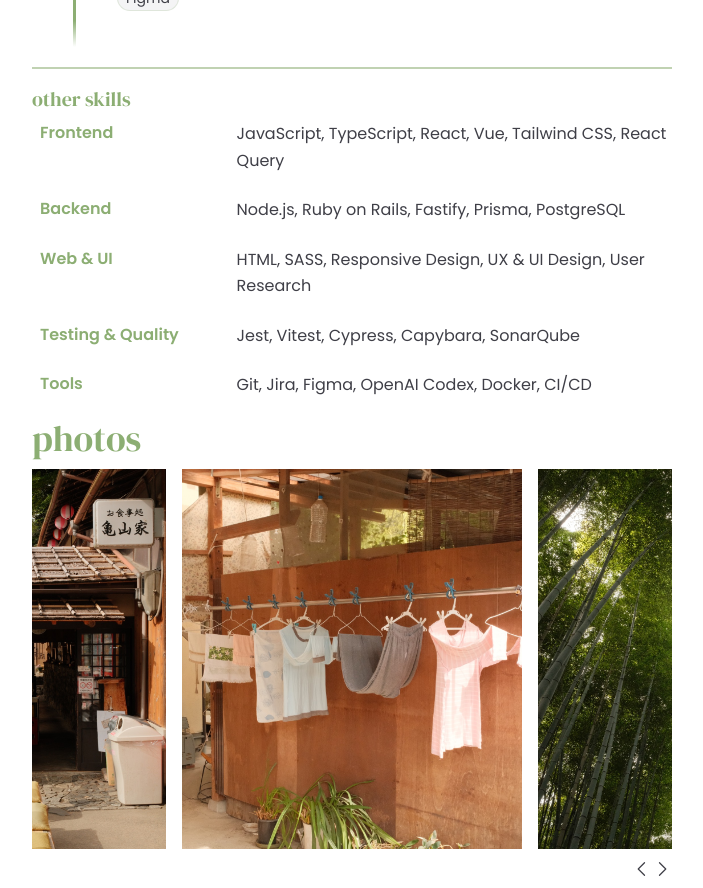
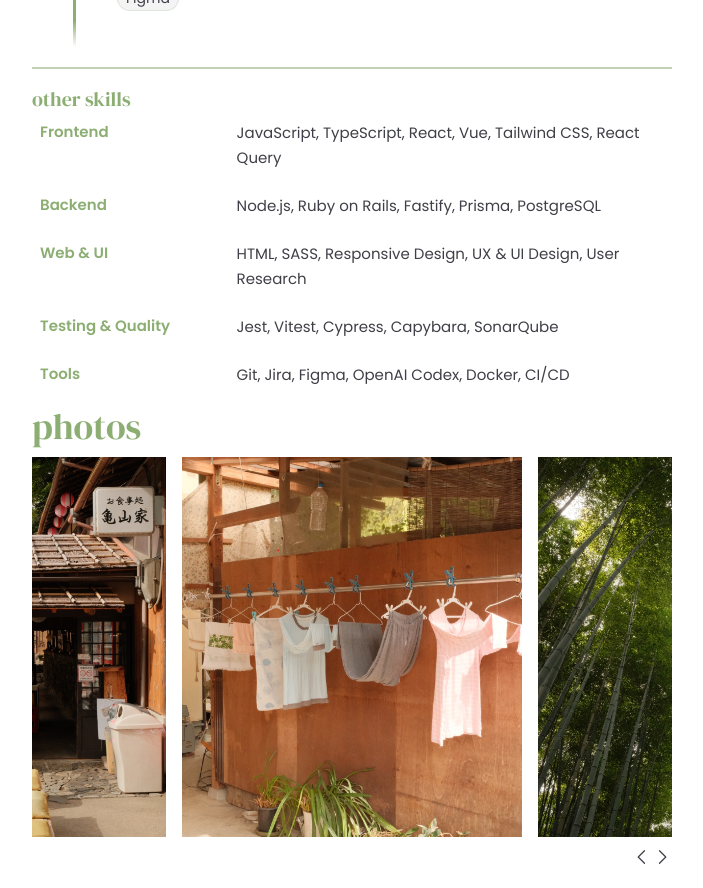
Before and after one commit to Jennykuma/portfolio-site-v2, a React (Vite) app: page / in a window 1280 px wide. Shown: the part 1740-2628 px from the top of the page, without its empty margins (288-991 px from the left). Built offline with nearby package versions, Linux system fonts and the light colour scheme.

Commit message:
Fix skills font size

```diff
--- a/src/styles/main.scss
+++ b/src/styles/main.scss
@@ -138,11 +138,13 @@ section {
 	.label {
 		font-weight: 600;
 		color: var(--color-sage);
+		font-size: 15px;
 	}
 
 	.value {
 		line-height: 1.65;
 		max-width: 68ch;
+		font-size: 15px;
 	}
 }
 
```
